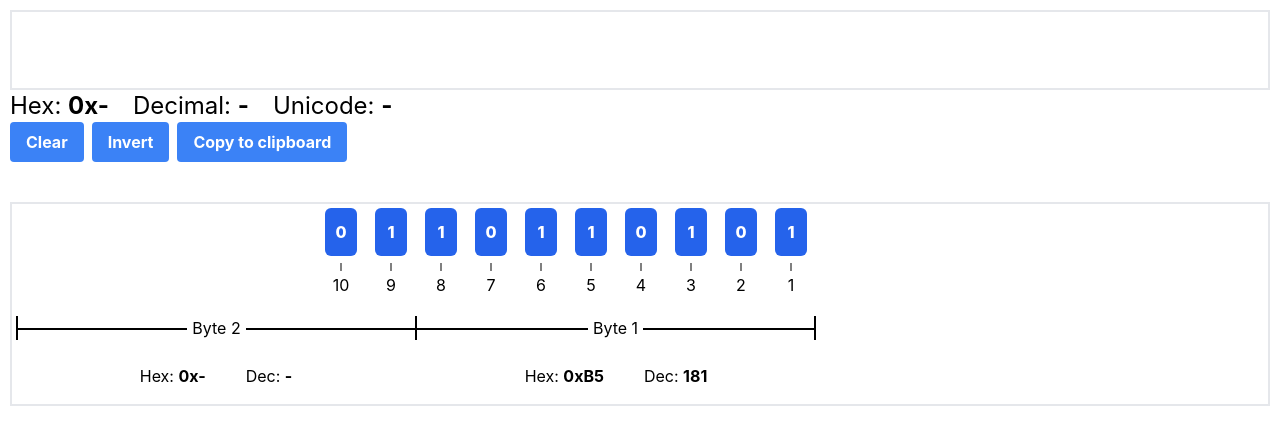
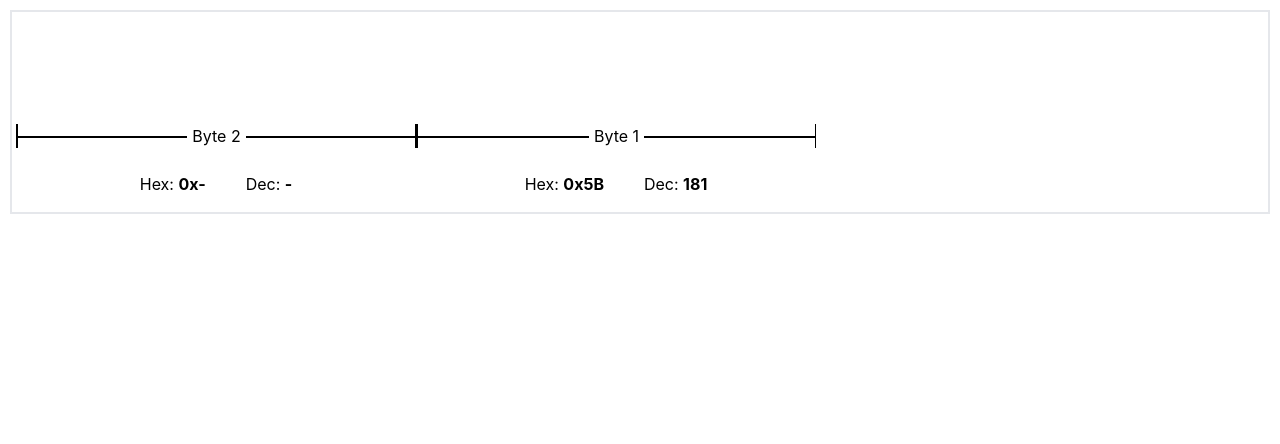
Before and after one commit to PPillau/bitman, a React (Create React App) app: page / in a window 1280 px wide. Shown: the top 444 px of the page. Built offline with nearby package versions, Linux system fonts and the light colour scheme.

Commit message:
Part 1 new design

```diff
--- a/src/App.js
+++ b/src/App.js
@@ -1,10 +1,11 @@
-import BitBox2 from './components/BitBox2';
 import './components/BitBox';
 import './App.css';
 import { BitList } from './BitList';
 import React from 'react';
 import classNames from 'classnames';
 import { CopyToClipboard } from 'react-copy-to-clipboard';
+import ByteRuler from './components/ByteRuler';
+import ByteValueLabels from './components/ByteValueLabels';
 
 function App() {
   const [list, setList] = React.useState(new BitList(''));
@@ -61,6 +62,8 @@ function App() {
   );
 
   React.useEffect(() => {
+    console.log(list, '-----------------------------------------');
+
     window.addEventListener('keydown', handleKeyInput);
 
     return () => {
@@ -72,7 +75,7 @@ function App() {
     <div className='App'>
       <div
         className={classNames(
-          'border-2 h-20 p-1 flex justify-start items-center cursor-pointer',
+          'bit_container border-2 p-1 flex justify-start items-center cursor-pointer',
           {
             'border-black': activeInput,
             'border-grey-100': !activeInput,
@@ -81,115 +84,37 @@ function App() {
         onClick={handleActiveInput}
       >
         {list.render()}
-      </div>
-      <div className='text-2xl'>
-        {' '}
-        <span className='mr-6'>
-          Hex: <span className='font-bold'>0x</span>
-          <span className='uppercase font-bold'>{list.getHexValue()}</span>
-        </span>
-        <span className='mr-6'>
-          Decimal:{' '}
-          <span className='uppercase font-bold'>{list.getDecValue()}</span>
-        </span>
-        <span className='mr-6'>
-          Unicode:{' '}
-          <span className='uppercase font-bold'>{list.getUnicodeValue()}</span>
-        </span>
-      </div>
-      <div>
-        <button
-          onClick={handleClearClick}
-          className='bg-blue-500 hover:bg-blue-700 mr-2 text-white font-bold py-2 px-4 rounded'
-        >
-          Clear
-        </button>
-        <button
-          onClick={handleInvertClick}
-          className='bg-blue-500 hover:bg-blue-700 mr-2 text-white font-bold py-2 px-4 rounded'
-        >
-          Invert
-        </button>
-        <CopyToClipboard text={list.bitString}>
-          <button className='bg-blue-500 hover:bg-blue-700 text-white font-bold py-2 px-4 rounded'>
-            Copy to clipboard
-          </button>
-        </CopyToClipboard>
-      </div>
+        {list.renderBitNumbers()}
+        {/* <Filler bit={true} span={6}></Filler>
 
-      <div
-        className={classNames(
-          'bit_container border-2 mt-10 p-1 flex justify-start items-center cursor-pointer'
-        )}
-      >
-        <div className='cell bit filler'></div>
+        <BitBox bit='0'></BitBox>
+        <BitBox bit='1'></BitBox>
+        <BitBox bit='1'></BitBox>
+        <BitBox bit='0'></BitBox>
+        <BitBox bit='1'></BitBox>
+        <BitBox bit='1'></BitBox>
+        <BitBox bit='0'>
+          <span key='-1' className='cursor h-12'></span>
+        </BitBox>
+        <BitBox bit='1'></BitBox>
+        <BitBox bit='0'></BitBox>
+        <BitBox bit='1'></BitBox>
+        <Filler bit={false} span={6}></Filler>
 
-        <div className='cell bit'>
-          <BitBox2 bit='0'></BitBox2>
-        </div>
-        <div className='cell bit'>
-          <BitBox2 bit='1'></BitBox2>
-        </div>
-        <div className='cell bit'>
-          <BitBox2 bit='1'></BitBox2>
-        </div>
-        <div className='cell bit'>
-          <BitBox2 bit='0'></BitBox2>
-        </div>
-        <div className='cell bit'>
-          <BitBox2 bit='1'></BitBox2>
-        </div>
-        <div className='cell bit'>
-          <BitBox2 bit='1'></BitBox2>
-        </div>
-        <div className='cell bit'>
-          <BitBox2 bit='0'></BitBox2>
-        </div>
-        <div className='cell bit'>
-          <BitBox2 bit='1'></BitBox2>
-        </div>
-        <div className='cell bit'>
-          <BitBox2 bit='0'></BitBox2>
-        </div>
-        <div className='cell bit'>
-          <BitBox2 bit='1'></BitBox2>
-        </div>
-        <div className='cell bit_number filler'></div>
-
-        <div className='cell bit_number'>10</div>
-        <div className='cell bit_number'>9</div>
-        <div className='cell bit_number'>8</div>
-        <div className='cell bit_number'>7</div>
-        <div className='cell bit_number'>6</div>
-        <div className='cell bit_number'>5</div>
-        <div className='cell bit_number'>4</div>
-        <div className='cell bit_number'>3</div>
-        <div className='cell bit_number'>2</div>
-        <div className='cell bit_number'>1</div>
-        <div className='cell byte_ruler left-border'>
-          <span className='byte_label'>Byte 2</span>
-        </div>
-        <div className='cell byte_ruler right-border'>
-          <span className='byte_label'>Byte 1</span>
-        </div>
-        <div className='cell value_labels'>
-          <span className='mx-5'>
-            Hex: <span className='font-bold'>0x</span>
-            <span className='uppercase font-bold'>-</span>
-          </span>
-          <span className='mx-5'>
-            Dec: <span className='font-bold'>-</span>
-          </span>
-        </div>
-        <div className='cell value_labels'>
-          <span className='mx-5'>
-            Hex: <span className='font-bold'>0x</span>
-            <span className='uppercase font-bold'>B5</span>
-          </span>
-          <span className='mx-5'>
-            Dec: <span className='font-bold'>181</span>
-          </span>
-        </div>
+        <BitNumber>10</BitNumber>
+        <BitNumber>9</BitNumber>
+        <BitNumber>8</BitNumber>
+        <BitNumber>7</BitNumber>
+        <BitNumber>6</BitNumber>
+        <BitNumber>5</BitNumber>
+        <BitNumber>4</BitNumber>
+        <BitNumber>3</BitNumber>
+        <BitNumber>2</BitNumber>
+        <BitNumber>1</BitNumber>*/}
+        <ByteRuler>2</ByteRuler>
+        <ByteRuler>1</ByteRuler>
+        <ByteValueLabels hex='-' dec='-'></ByteValueLabels>
+        <ByteValueLabels hex='5B' dec='181'></ByteValueLabels>
       </div>
     </div>
   );
--- a/src/BitList.js
+++ b/src/BitList.js
@@ -1,5 +1,8 @@
+import React from 'react';
+
 import BitBox from './components/BitBox';
-import React from 'react';
+import BitNumber from './components/BitNumber';
+import Filler from './components/Filler';
 
 class BitList {
   constructor(_bitString) {
@@ -9,16 +12,23 @@ class BitList {
     this.indices = [];
 
     this.cursor = <span key='-1' className='cursor h-12'></span>;
+    this.cursorBlank = (
+      <span key='-1' className='cursor cursor_left h-12'></span>
+    );
+    this.cursorBlank2 = (
+      <span key='-1' className='cursor cursor_left2 h-12'></span>
+    );
+    this.cursorToLeft = false;
     this.numRegex = new RegExp('^[01]$');
 
     let i = 0;
+    this.addToList(false, null, null, null, i);
     if (_bitString != '') {
       for (; i < _bitString.length; i++) {
         this.addToList(true, _bitString.charAt(i), false, i, i);
         this.indices.push(i);
       }
     }
-    this.addToList(false, null, null, null, i);
   }
 
   addSaveToList(_isBit, _bit, _active) {
@@ -29,10 +39,43 @@ class BitList {
           break;
         }
       }
+      if (this.list[this.cursorPos].isBit) {
+        this.list[this.cursorPos].bitElem = (
+          <BitBox
+            key={this.list[this.cursorPos].key}
+            bit={this.list[this.cursorPos].bit}
+            active={this.list[this.cursorPos].active}
+          ></BitBox>
+        );
+        this.addToList(
+          true,
+          _bit,
+          _active,
+          i,
+          this.cursorToLeft ? 0 : this.cursorPos + 1
+        );
+
+        const tempToLeft = this.cursorToLeft;
+        if (this.cursorToLeft) {
+          this.cursorToLeft = false;
+        }
+        this.addToList(
+          false,
+          null,
+          null,
+          null,
+          tempToLeft ? 0 : this.cursorPos + 1
+        );
+        if (!tempToLeft) {
+          this.cursorPos++;
+        }
+      } else {
+        this.deleteFromList(this.cursorPos);
         this.addToList(true, _bit, _active, i, this.cursorPos);
+        this.addToList(false, null, null, null, this.cursorPos);
+      }
       this.indices.push(i);
       this.indices.sort((a, b) => a - b);
-      this.cursorPos++;
     }
   }
 
@@ -43,9 +86,9 @@ class BitList {
         bit: _bit,
         active: _active,
         key: _key,
-        elem: null,
+        bitElem: null,
       });
-      this.list[pos].elem = (
+      this.list[pos].bitElem = (
         <BitBox
           key={this.list[pos].key}
           bit={this.list[pos].bit}
@@ -54,11 +97,23 @@ class BitList {
       );
       this.addToSting(_bit, pos);
     } else {
+      if (this.list[pos]) {
+        this.list[pos].bitElem = (
+          <BitBox
+            key={this.list[pos].key}
+            bit={this.list[pos].bit}
+            active={this.list[pos].active}
+            cursorToLeft={this.cursorToLeft}
+          >
+            {this.cursorToLeft ? this.cursorBlank2 : this.cursor}
+          </BitBox>
+        );
+      } else {
         this.list.splice(pos, 0, {
           isBit: false,
-        elem: this.cursor,
+          bitElem: <div className='cell bit'>{this.cursorBlank}</div>,
         });
-      this.cursorPos = pos;
+      }
     }
   }
 
@@ -70,21 +125,23 @@ class BitList {
   }
 
   deleteSaveFromList() {
-    if (this.list[this.cursorPos - 1]) {
-      this.deleteFromSting(this.cursorPos - 1);
+    if (this.list[this.cursorPos].isBit) {
+      this.deleteFromSting(this.cursorPos);
       this.indices.splice(
-        this.indices.findIndex((el) => el == this.list[this.cursorPos - 1].key),
+        this.indices.findIndex((el) => el == this.list[this.cursorPos].key),
         1
       );
-      this.list.splice(this.cursorPos - 1, 1);
-      this.cursorPos--;
+      this.list.splice(this.cursorPos, 1);
+      const newCursorPos = this.cursorPos - 1 >= 0 ? this.cursorPos - 1 : 0;
+      this.addToList(false, null, null, null, newCursorPos);
+      this.cursorPos = newCursorPos;
       this.indices.sort((a, b) => a - b);
     }
   }
 
   deleteFromList(pos) {
     if (this.list[pos]) {
-      if (this.list[pos].elem != this.cursor) {
+      if (this.list[pos].bitElem != this.cursor) {
         this.deleteFromSting(pos);
       }
       this.list.splice(pos, 1);
@@ -98,14 +155,43 @@ class BitList {
   }
 
   moveCursor(left) {
-    if (left && this.cursorPos - 1 >= 0) {
-      this.deleteFromList(this.cursorPos);
+    if (left) {
+      if (this.cursorPos - 1 >= 0) {
+        this.list[this.cursorPos].bitElem = (
+          <BitBox
+            key={this.list[this.cursorPos].key}
+            bit={this.list[this.cursorPos].bit}
+            active={this.list[this.cursorPos].active}
+          ></BitBox>
+        );
+        this.addToList(false, null, null, null, this.cursorPos - 1);
         this.cursorPos--;
-      this.addToList(false, null, null, null, this.cursorPos);
+      } else if (!this.cursorToLeft && this.cursorPos - 1 == -1) {
+        this.list[this.cursorPos].bitElem = (
+          <BitBox
+            key={this.list[this.cursorPos].key}
+            bit={this.list[this.cursorPos].bit}
+            active={this.list[this.cursorPos].active}
+          ></BitBox>
+        );
+        this.cursorToLeft = true;
+        this.addToList(false, null, null, null, 0);
+      }
     } else if (!left && this.cursorPos + 1 <= this.bitString.length) {
-      this.deleteFromList(this.cursorPos);
+      this.list[this.cursorPos].bitElem = (
+        <BitBox
+          key={this.list[this.cursorPos].key}
+          bit={this.list[this.cursorPos].bit}
+          active={this.list[this.cursorPos].active}
+        ></BitBox>
+      );
+      if (!this.cursorToLeft) {
+        this.addToList(false, null, null, null, this.cursorPos + 1);
         this.cursorPos++;
-      this.addToList(false, null, null, null, this.cursorPos);
+      } else {
+        this.cursorToLeft = false;
+        this.addToList(false, null, null, null, 0);
+      }
     }
   }
 
@@ -114,7 +200,7 @@ class BitList {
     this.list = [
       {
         isBit: false,
-        elem: this.cursor,
+        bitElem: this.cursor,
       },
     ];
     this.indices = [];
@@ -142,7 +228,7 @@ class BitList {
   change(bit, pos) {
     let listElem = this.getSaveFromList(pos);
     listElem.bit = bit;
-    listElem.elem = (
+    listElem.bitElem = (
       <BitBox
         key={listElem.key}
         bit={listElem.bit}
@@ -160,7 +246,15 @@ class BitList {
   }
 
   render() {
-    return this.list.map((x) => x.elem);
+    return this.list.map((x) => x.bitElem);
+  }
+
+  renderBitNumbers() {
+    let result = [];
+    for (let i = this.bitString.length; i > 0; i--) {
+      result.push(<BitNumber key={i}>{i}</BitNumber>);
+    }
+    return result;
   }
 
   getHexValue() {
--- a/src/components/BitBox2.js
+++ /dev/null
@@ -1,16 +0,0 @@
-import React from 'react';
-import classNames from 'classnames';
-
-export default function BitBox2({ bit, ac }) {
-  const [active] = React.useState(ac);
-  return (
-    <span
-      className={classNames(
-        'flex inline-block justify-center rounded-md items-center text-white font-extrabold text-center h-12 w-8 px-2 py-2',
-        { 'bg-blue-600': !active, 'bg-green-600': active }
-      )}
-    >
-      {bit}
-    </span>
-  );
-}
--- /dev/null
+++ b/src/components/BitNumber.js
@@ -0,0 +1,3 @@
+export default function BitNumber({ children }) {
+  return <div className='cell bit_number'>{children}</div>;
+}
--- /dev/null
+++ b/src/components/ByteRuler.js
@@ -0,0 +1,7 @@
+export default function ByteRuler({ children }) {
+  return (
+    <div className='cell byte_ruler left-border'>
+      <span className='byte_label'>Byte {children}</span>
+    </div>
+  );
+}
--- /dev/null
+++ b/src/components/ByteValueLabels.js
@@ -0,0 +1,13 @@
+export default function ByteValueLabels({ hex, dec }) {
+  return (
+    <div className='cell value_labels'>
+      <span className='mx-5'>
+        Hex: <span className='font-bold'>0x</span>
+        <span className='uppercase font-bold'>{hex}</span>
+      </span>
+      <span className='mx-5'>
+        Dec: <span className='font-bold'>{dec}</span>
+      </span>
+    </div>
+  );
+}
--- /dev/null
+++ b/src/components/Filler.js
@@ -0,0 +1,16 @@
+import classNames from 'classnames';
+
+export default function Filler({ bit, span }) {
+  const getSpanClassName = () => {
+    return 'filler' + span;
+  };
+  const getBitClassName = () => {
+    return bit ? 'bit' : 'bit_number';
+  };
+
+  return (
+    <div
+      className={classNames('cell f', getBitClassName(), getSpanClassName())}
+    ></div>
+  );
+}
--- a/src/index.css
+++ b/src/index.css
@@ -27,6 +27,17 @@ body {
   border: 1px solid black;
   width: 1px;
   animation: 1s blink step-end infinite;
+  position: absolute;
+  right: -1px;
+}
+
+.cursor_left {
+  top: -1.5rem;
+  left: 0 !important;
+}
+
+.cursor_left2 {
+  left: 0 !important;
 }
 
 .bit_container {
@@ -44,14 +55,33 @@ body {
   justify-content: center;
 }
 
-.filler {
+.filler7 {
+  grid-column-end: span 7;
+}
+.filler6 {
   grid-column-end: span 6;
+}
+.filler5 {
+  grid-column-end: span 5;
+}
+.filler4 {
+  grid-column-end: span 4;
+}
+.filler3 {
+  grid-column-end: span 3;
+}
+.filler2 {
+  grid-column-end: span 2;
+}
+.filler1 {
+  grid-column-end: span 1;
 }
 
 .bit {
   grid-row-start: 1;
   display: flex;
   justify-content: center;
+  position: relative;
 }
 
 .bit_number {
@@ -70,7 +100,7 @@ body {
   top: 0;
 }
 
-.filler.bit_number::before {
+.f.bit_number::before {
   display: none;
 }
 
```
Also changed, not shown: src/components/BitBox.js (+6 -2 lines). Lines whose indentation alone changed are shown as unchanged.
